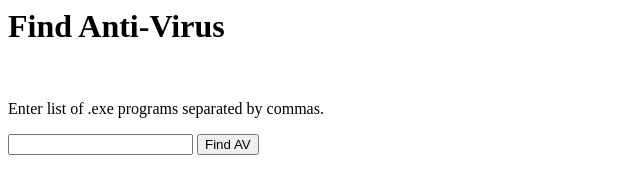
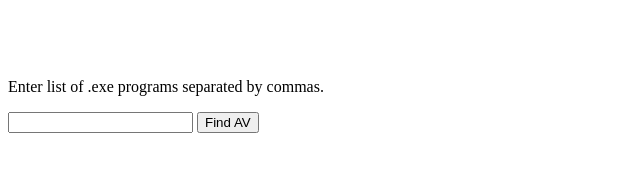
Before and after one commit to scott-w-maxwell/find_av, a plain HTML site: page index.html in a window 1280 px wide. Shown: the whole page, without its empty margins (0-640 px from the left). Drawn offline with Linux system fonts and the light colour scheme.

Commit message:
removed header

```diff
--- a/index.html
+++ b/index.html
@@ -1,5 +1,5 @@
-<h1>Find Anti-Virus</h1>
-
+<br>
+<br>
 <br>
 <p>Enter list of .exe programs separated by commas.</p>
 <input id = 'AV list'></input>
```
